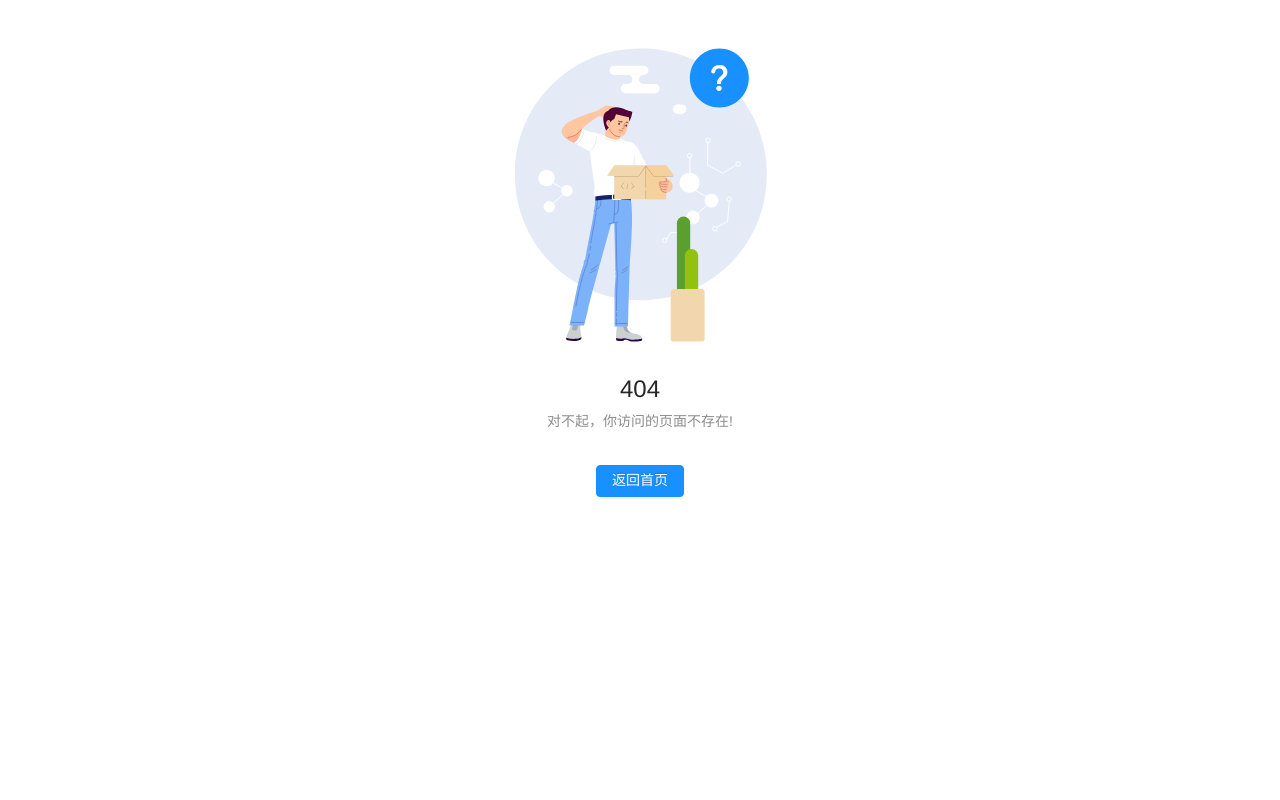
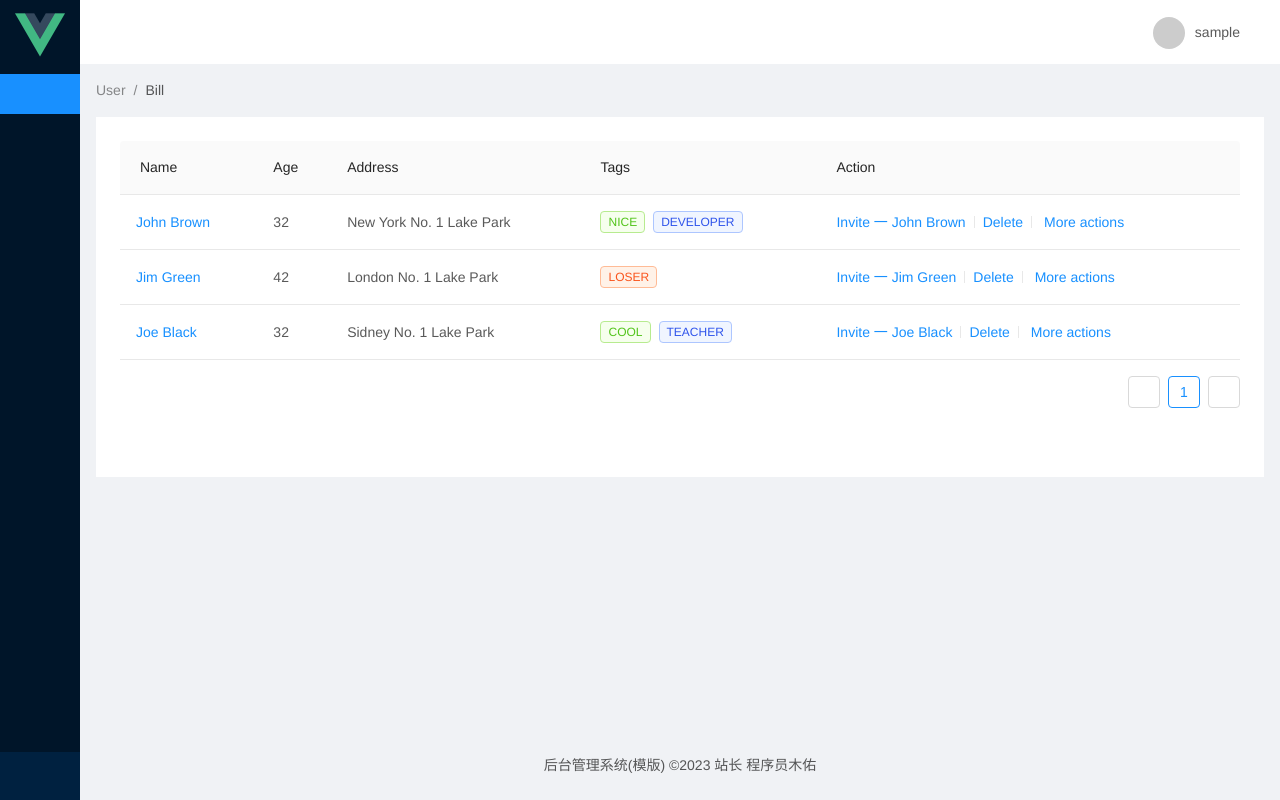
Before and after one commit to hitanquan/vue2-init-project, a Vue app: page /user/list in a window 1280 px wide. Before the commit this address led to /404. Built offline with nearby package versions, Linux system fonts and the light colour scheme; sample sign-in values are in the browser's storage.

Commit message:
add 用户列表页面

```diff
--- /dev/null
+++ b/src/pages/sys/SysUserListPage.vue
@@ -0,0 +1,88 @@
+<template>
+  <a-table :columns="columns" :data-source="data">
+    <a slot="name" slot-scope="text">{{ text }}</a>
+    <span slot="customTitle"><a-icon type="smile-o" /> Name</span>
+    <span slot="tags" slot-scope="tags">
+      <a-tag
+        v-for="tag in tags"
+        :key="tag"
+        :color="tag === 'loser' ? 'volcano' : tag.length > 5 ? 'geekblue' : 'green'"
+      >
+        {{ tag.toUpperCase() }}
+      </a-tag>
+    </span>
+    <span slot="action" slot-scope="text, record">
+      <a>Invite 一 {{ record.name }}</a>
+      <a-divider type="vertical" />
+      <a>Delete</a>
+      <a-divider type="vertical" />
+      <a class="ant-dropdown-link"> More actions <a-icon type="down" /> </a>
+    </span>
+  </a-table>
+</template>
+<script>
+const columns = [
+  {
+    dataIndex: "name",
+    key: "name",
+    slots: { title: "customTitle" },
+    scopedSlots: { customRender: "name" },
+  },
+  {
+    title: "Age",
+    dataIndex: "age",
+    key: "age",
+  },
+  {
+    title: "Address",
+    dataIndex: "address",
+    key: "address",
+  },
+  {
+    title: "Tags",
+    key: "tags",
+    dataIndex: "tags",
+    scopedSlots: { customRender: "tags" },
+  },
+  {
+    title: "Action",
+    key: "action",
+    scopedSlots: { customRender: "action" },
+  },
+];
+
+const data = [
+  {
+    key: "1",
+    name: "John Brown",
+    age: 32,
+    address: "New York No. 1 Lake Park",
+    tags: ["nice", "developer"],
+  },
+  {
+    key: "2",
+    name: "Jim Green",
+    age: 42,
+    address: "London No. 1 Lake Park",
+    tags: ["loser"],
+  },
+  {
+    key: "3",
+    name: "Joe Black",
+    age: 32,
+    address: "Sidney No. 1 Lake Park",
+    tags: ["cool", "teacher"],
+  },
+];
+
+export default {
+  data() {
+    return {
+      data,
+      columns,
+    };
+  },
+};
+</script>
+
+<style scoped></style>
--- a/src/router/index.js
+++ b/src/router/index.js
@@ -7,6 +7,8 @@
 import SysMenuPage from "@/pages/sys/SysMenuPage.vue";
 import SysDictPage from "@/pages/sys/SysDictPage.vue";
 import SysRolePage from "@/pages/sys/SysRolePage.vue";
+import SysUserListPage from "@/pages/sys/SysUserListPage.vue";
+
 Vue.use(VueRouter);
 
 export const constantRoutes = [
@@ -72,6 +74,13 @@
           title: "角色管理",
         },
       },
+      {
+        path: "/user/list",
+        component: SysUserListPage,
+        meta: {
+          title: "用户列表",
+        },
+      },
     ],
   },
   // 所有未定义路由，全部重定向到404页
```
